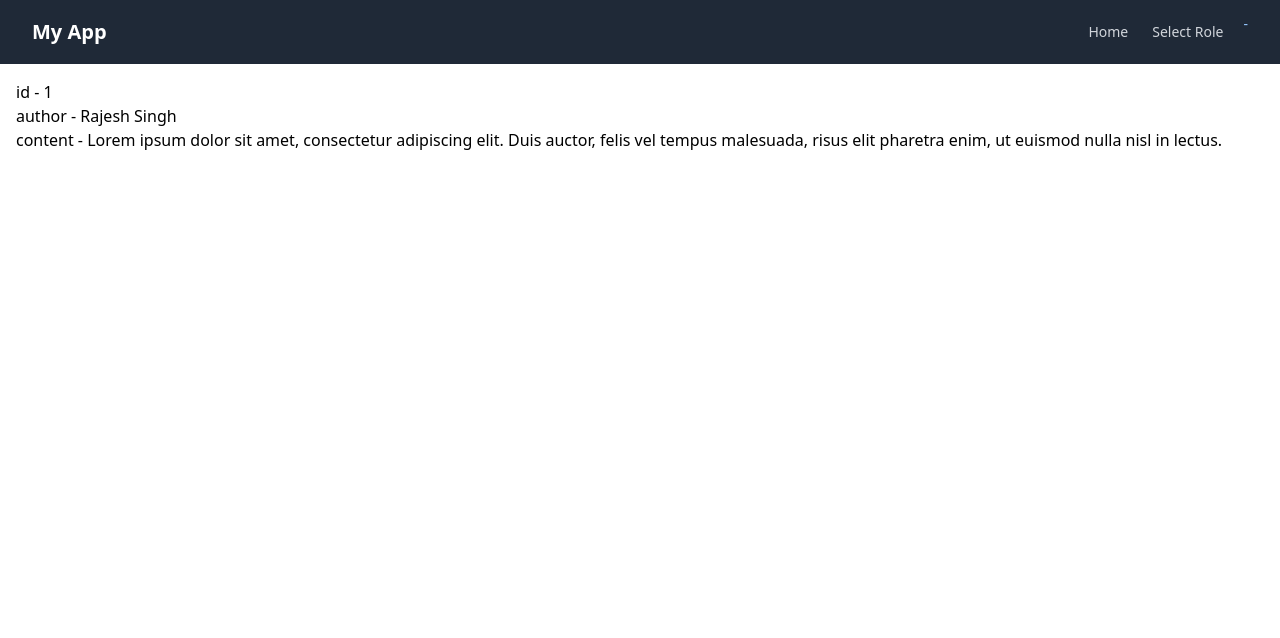
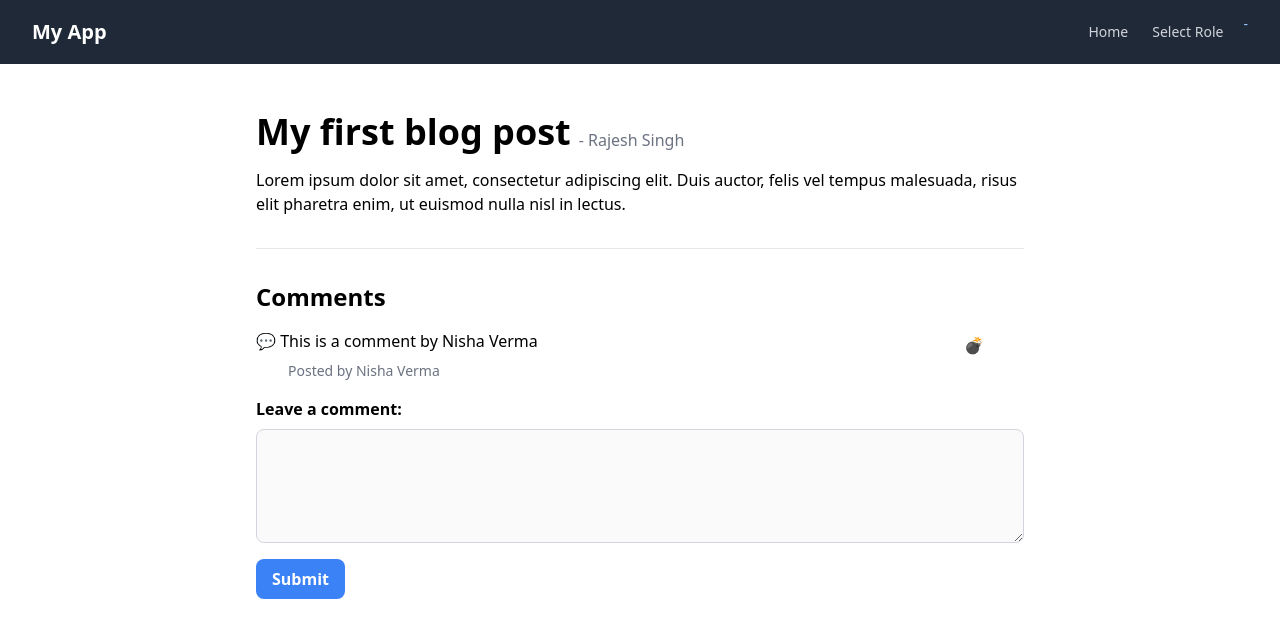
Before and after one commit to whoisseth/my-blog-app, a Next.js app: page /blog/1 in a window 1280 px wide. Shown: the top 638 px of the page. Built offline with nearby package versions, Linux system fonts and the light colour scheme.

Commit message:
commet submit done

```diff
--- a/src/components/PostPage.tsx
+++ b/src/components/PostPage.tsx
@@ -1,74 +1,123 @@
 /** @format */
 
-import { useState } from "react";
-import axios from "axios";
+import { PostInterface } from "@/data/post";
+import { postStore } from "@/store/postsStore";
+import { UserInterface, userRoleStore } from "@/store/userStore";
+import React, { useState } from "react";
+import ReactHtmlParser from "react-html-parser";
+import { commentInterface } from "./../data/post";
 
-type Post = {
-  _id: string;
+interface PostPageProps {
+  post: PostInterface;
+  // postId:
   title: string;
+  author: string;
   content: string;
-  image: string;
-  comments: Comment[];
-};
+  comments?: commentInterface[];
+}
 
-type Comment = {
-  _id: string;
-  content: string;
-  createdAt: string;
-};
+const PostPage: React.FC<PostPageProps> = ({
+  title,
+  content,
+  comments,
+  author,
+  post
+}) => {
+  const { setPosts, posts } = postStore();
+  const { userRole } = userRoleStore();
 
-type Props = {
-  post: Post;
-};
+  // const [comments, setComments] = useState<Comment[]>([]);
+  const [newComment, setNewComment] = useState<string>("");
 
-const PostPage = ({ post }: Props) => {
-  const [comments, setComments] = useState<Comment[]>([]);
-  const [newComment, setNewComment] = useState("");
+  const handleSubmit = (e: React.FormEvent<HTMLFormElement>) => {
+    e.preventDefault();
+    const editedPost = posts.map((p) => {
+      if (p.id == post.id) {
+        console.log(" true condition");
+        return {
+          id: post.id,
+          title: title,
+          content: content,
+          previewImage: post.previewImage,
+          image: post.image,
+          author: post.author,
+          comments: [
+            ...(post.comments ?? []),
+            {
+              user: userRole,
+              // user: { role: userRole.role, userName: userRole.userName },
+              comment: newComment
+            }
+          ]
+        };
+      } else {
+        console.log("false condition");
+        return p;
+      }
+    });
+    setPosts(editedPost);
+    setNewComment("");
 
-  const handleSubmit = async (e: React.FormEvent<HTMLFormElement>) => {
+    // Code to handle comment submission goes here
+  };
+  const handleDelete = (
+    c: commentInterface,
+    e: React.MouseEvent<HTMLButtonElement, MouseEvent>
+  ) => {
     e.preventDefault();
-    try {
-      const res = await axios.post(`/api/posts/${post._id}/comments`, {
-        content: newComment
-      });
-      setComments([...comments, res.data]);
-      setNewComment("");
-    } catch (err) {
-      console.log(err);
-    }
+    console.log("post.author", post.author);
+
+    const editedPost = {
+      ...post,
+      comments: post.comments.filter((postC) => postC !== c)
+    };
+    setPosts([editedPost]);
+    setNewComment("");
+
+    // Code to handle comment submission goes here
   };
 
+  // console.log("posts", posts);
+  console.log("post", post);
+
   return (
-    <div className="max-w-3xl mx-auto my-8 px-4 sm:px-6 lg:px-8">
-      <h1 className="text-3xl font-bold text-gray-900">{post.title}</h1>
-      <img src={post.image} alt={post.title} className="my-8" />
-      <div
-        dangerouslySetInnerHTML={{ __html: post.content }}
-        className="prose max-w-none"
-      />
+    <div className="container mx-auto py-8 max-w-3xl">
+      {/* postId- {post?.id} */}
+      <section className="flex gap-2 items-center">
+        <h1 className="text-4xl font-bold mb-4">{title}</h1>
+        <p className="text-gray-500"> - {author}</p>
+      </section>
+      <p className="mb-4">{ReactHtmlParser(content)}</p>
       <hr className="my-8" />
-      <h2 className="text-xl font-bold text-gray-900">Comments</h2>
-      {comments.map((comment) => (
-        <div key={comment._id} className="my-4">
-          <p className="text-gray-500 text-sm">
-            {new Date(comment.createdAt).toLocaleString()}
+      <h2 className="text-2xl font-bold mb-4">Comments</h2>
+      {comments?.map((c, index) => (
+        <div key={index} className="mb-4">
+          <div className="flex justify-between pr-10">
+            <p className="mb-2">💬 {c.comment}</p>
+            <button onClick={(e) => handleDelete(c, e)}>💣</button>
+          </div>
+          <p className="text-sm text-gray-500 pl-8">
+            Posted by {c.user?.userName}
           </p>
-          <p className="whitespace-pre-wrap">{comment.content}</p>
         </div>
       ))}
-      <form onSubmit={handleSubmit}>
-        <label htmlFor="comment" className="block text-gray-700 font-bold my-4">
-          Leave a comment
+      <form onSubmit={handleSubmit} className="mb-8">
+        <label htmlFor="newComment" className="block font-bold mb-2">
+          Leave a comment:
         </label>
         <textarea
-          id="comment"
-          className="w-full h-24 px-3 py-2 text-gray-700 border rounded-lg focus:outline-none focus:shadow-outline"
+          disabled={userRole.role == ""}
+          id="newComment"
+          name="newComment"
           value={newComment}
           onChange={(e) => setNewComment(e.target.value)}
-        ></textarea>
+          className="block w-full px-4 py-2 border border-gray-300 rounded-lg mb-4"
+          rows={4}
+        />
         <button
+          disabled={userRole.role == ""}
           type="submit"
-          className="inline-flex items-center px-4 py-2 border border-transparent text-base font-medium rounded-md text-white bg-blue-600 hover:bg-blue-700 focus:outline-none focus:ring-2 focus:ring-offset-2 focus:ring-blue-500 mt-4"
+          className="bg-blue-500 hover:bg-blue-600 text-white font-bold py-2 px-4 rounded-lg"
         >
           Submit
         </button>
--- a/src/data/post.tsx
+++ b/src/data/post.tsx
@@ -1,6 +1,12 @@
 /** @format */
 
 import { UserInterface } from "@/store/userStore";
+
+export interface commentInterface {
+  id: string | number;
+  user: UserInterface;
+  comment: string;
+}
 
 export interface PostInterface {
   id: string;
@@ -11,10 +17,7 @@ export interface PostInterface {
     userName: string;
     role: "author" | "admin";
   };
-  comments?: {
-    user: UserInterface;
-    comment: string;
-  }[];
+  comments?: commentInterface[];
   image?: File | null;
 }
 
@@ -25,10 +28,19 @@ export const posts: PostInterface[] = [
     content:
       "Lorem ipsum dolor sit amet, consectetur adipiscing elit. Duis auctor, felis vel tempus malesuada, risus elit pharetra enim, ut euismod nulla nisl in lectus.",
     previewImage: "",
+
     author: {
       userName: "Rajesh Singh",
       role: "admin"
-    }
+    },
+
+    comments: [
+      {
+        id: "1",
+        user: { role: "reader", userName: "Nisha Verma " },
+        comment: "This is a comment by Nisha Verma"
+      }
+    ]
   },
   {
     id: "2",
@@ -38,6 +50,14 @@ export const posts: PostInterface[] = [
       userName: "Arjun Gupta",
       role: "author"
     },
+    comments: [
+      {
+        id: "1",
+        user: { role: "reader", userName: "Nisha Verma " },
+        comment: "This is a comment by Nisha Verma"
+      }
+    ],
+
     content:
       "Suspendisse potenti. Praesent euismod congue ex, vel ullamcorper nulla accumsan ut. In dapibus ante eu ex consequat, vel mollis est imperdiet. Vestibulum ante ipsum primis in faucibus orci luctus et ultrices posuere cubilia curae; Nam feugiat sodales ex a pharetra."
   },
@@ -45,6 +65,13 @@ export const posts: PostInterface[] = [
     id: "3",
     title: "My third blog post",
     previewImage: "",
+    comments: [
+      {
+        id: 1,
+        user: { role: "reader", userName: "Nisha Verma " },
+        comment: "This is a comment by Nisha Verma"
+      }
+    ],
     content:
       "Curabitur eget interdum enim. Integer euismod magna ac urna imperdiet, vitae fermentum ex sagittis. Nam tristique urna in lorem suscipit, vel venenatis sapien ultrices. Integer id leo vel odio vulputate commodo non ac dolor.",
     author: {
--- a/src/pages/blog/[id].tsx
+++ b/src/pages/blog/[id].tsx
@@ -5,7 +5,7 @@ import React from "react";
 import Layout from "@/components/Layout";
 import NotFound from "@/components/NotFound";
 import { postStore } from "@/store/postsStore";
-import ReactHtmlParser from "react-html-parser";
+import PostPage from "@/components/PostPage";
 
 export default function SinglePost({}) {
   const { posts } = postStore();
@@ -14,15 +14,21 @@ export default function SinglePost({}) {
   const id = router.query.id as string;
 
   const data = posts.filter((d) => d.id === id);
+  const post = data[0];
   // console.log("posts-", posts);
 
   return (
     <>
       {data[0]?.id == id ? (
         <Layout>
-          <p>id - {data[0]?.id} </p>
-          <p>author - {data[0]?.author.userName} </p>
-          <p> content - {ReactHtmlParser(data[0]?.content)} </p>
+          <PostPage
+            post={post}
+            // postId={post.id}
+            title={post?.title}
+            author={post?.author.userName}
+            content={post?.content}
+            comments={post?.comments}
+          />
         </Layout>
       ) : (
         <NotFound />
```
